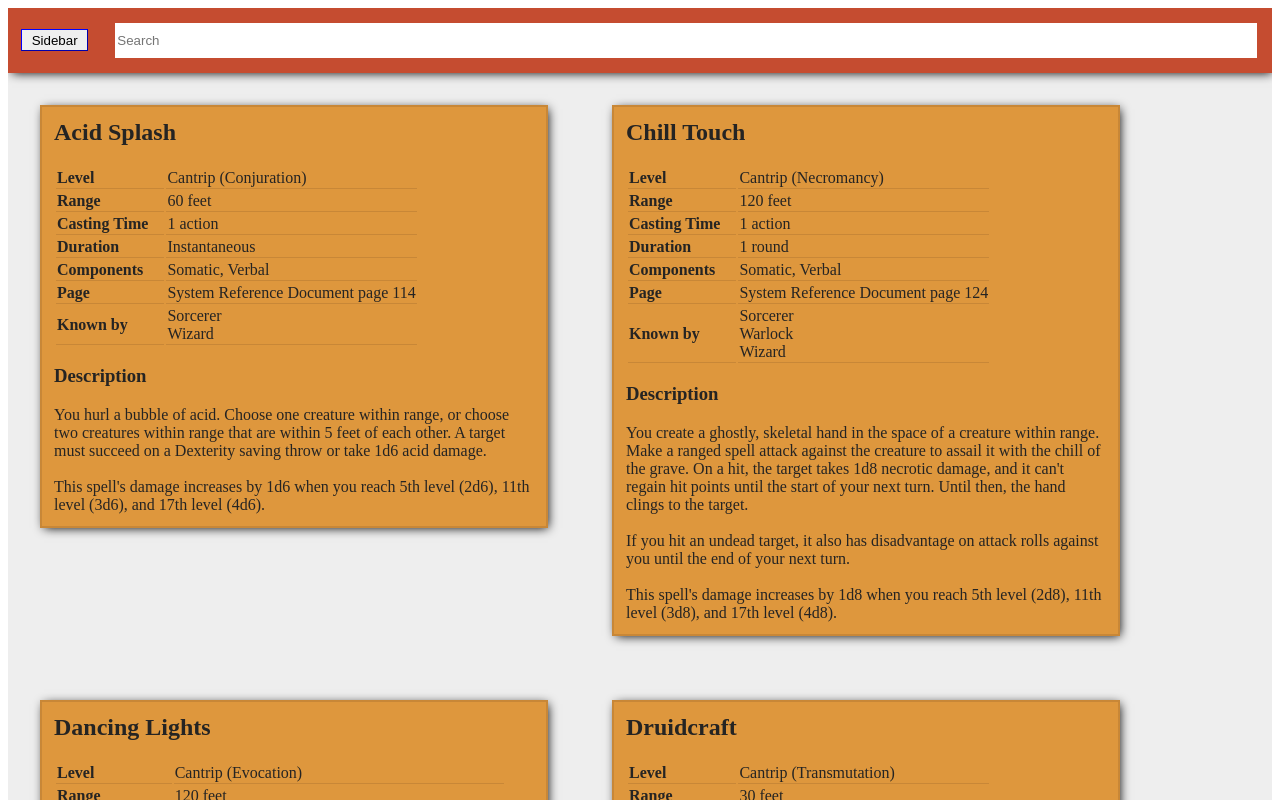
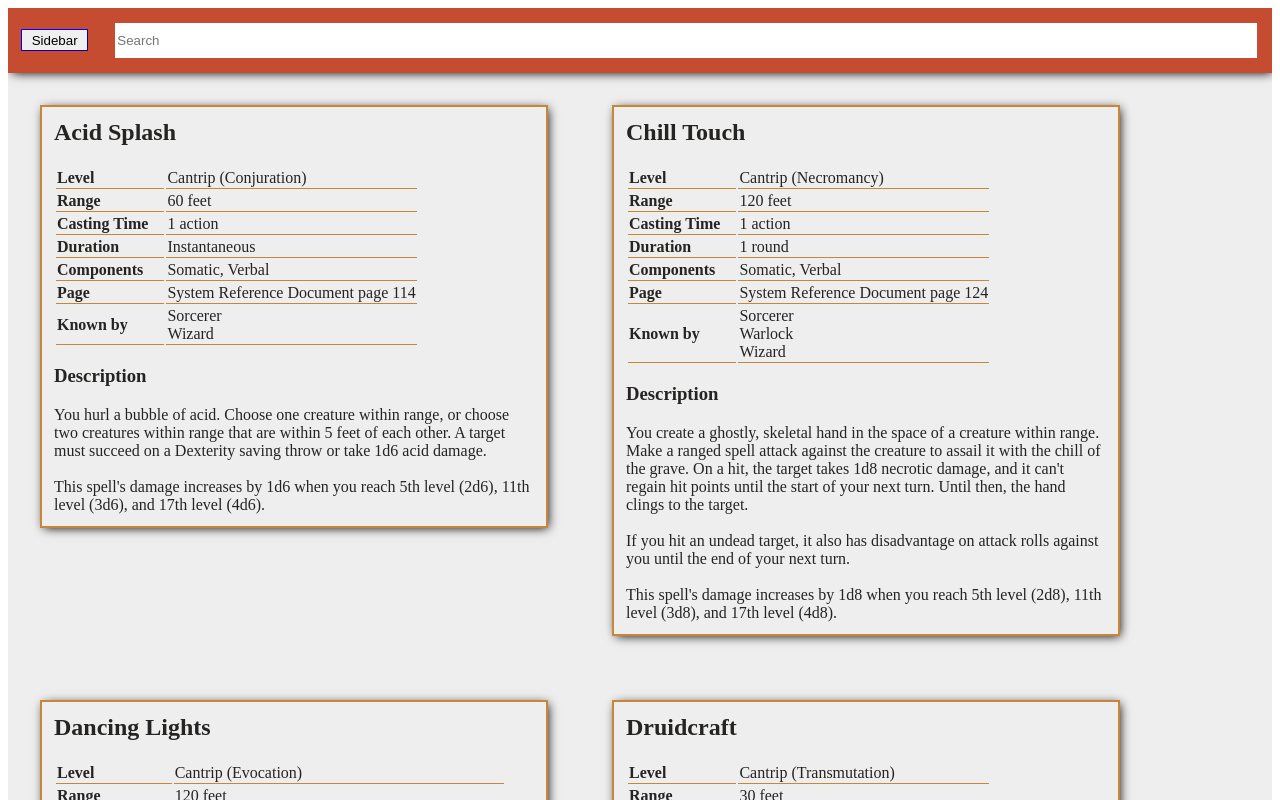
Before and after one commit to metriccaution/dnd-spell-cards, a React app: page / in a window 1280 px wide. Shown: the top 800 px of the page. Built offline with nearby package versions, Linux system fonts and the light colour scheme; the HTML template or start-up script is replaced by a standard one.

Commit message:
Minor styling tweak to make things a little less red

```diff
--- a/src/components/spell-card/index.tsx
+++ b/src/components/spell-card/index.tsx
@@ -10,7 +10,6 @@ const CardPanel = styled.div`
   width: 30em;
   display: inline-block;
   vertical-align: top;
-  background: ${colours.cardBackground};
   box-shadow: ${shadows.standard};
   border: 2px solid ${colours.cardBorder};
 `;
```
